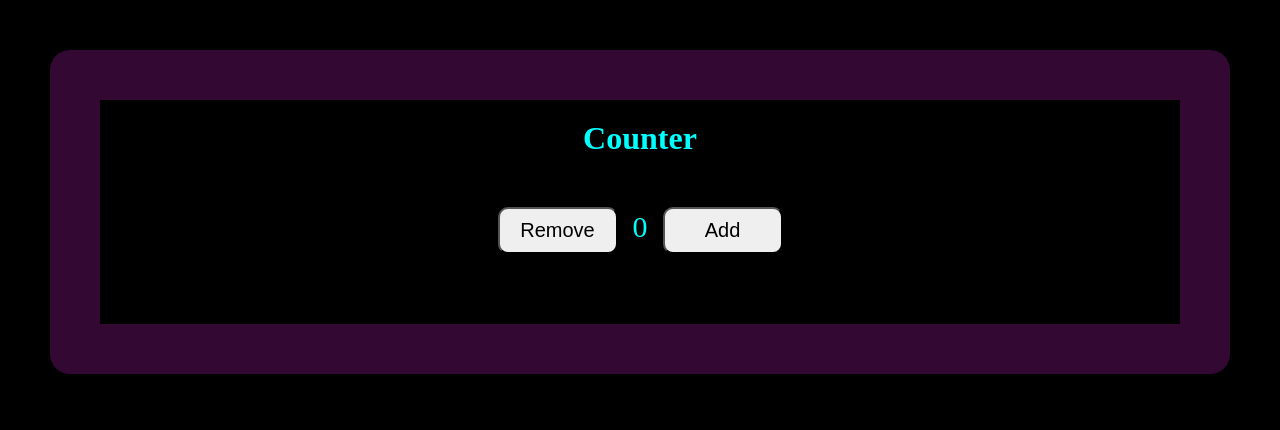
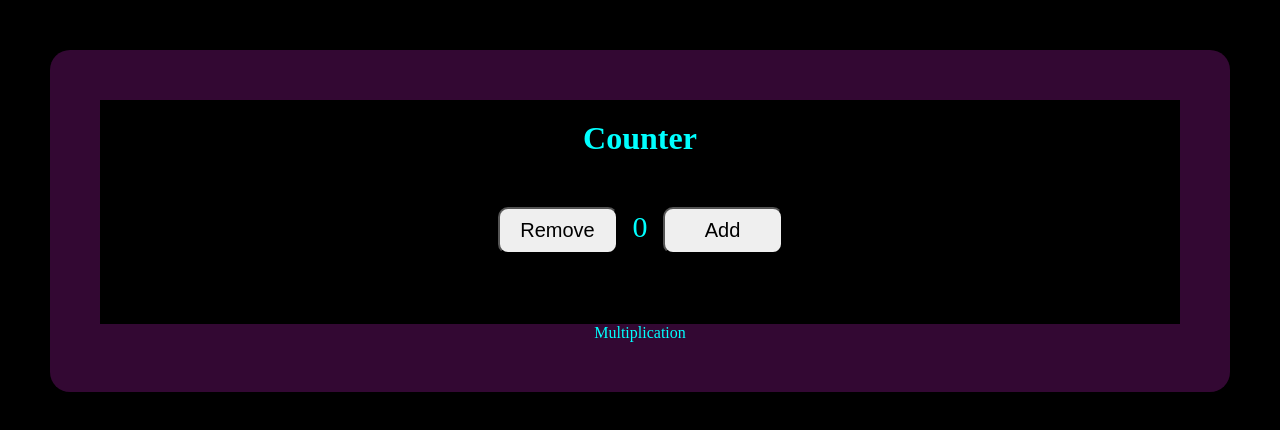
Before and after one commit to Lu-Smith/tdd-react-counter, a React (Create React App) app: page / in a window 1280 px wide. Shown: the top 430 px of the page. Built offline with nearby package versions, Linux system fonts and the light colour scheme.

Commit message:
Created Multiplication.js

```diff
--- a/src/App.js
+++ b/src/App.js
@@ -1,10 +1,12 @@
 import './App.css';
 import Counter from './components/Counter';
+import Multiplication from './components/Multiplication';
 
 function App() {
   return (
     <div className='App'>
       <Counter />
+      <Multiplication />
     </div>
   );
 }
--- /dev/null
+++ b/src/components/Multiplication.js
@@ -0,0 +1,9 @@
+import React from 'react'
+
+const Multiplication = () => {
+  return (
+    <div>Multiplication</div>
+  )
+}
+
+export default Multiplication
```
